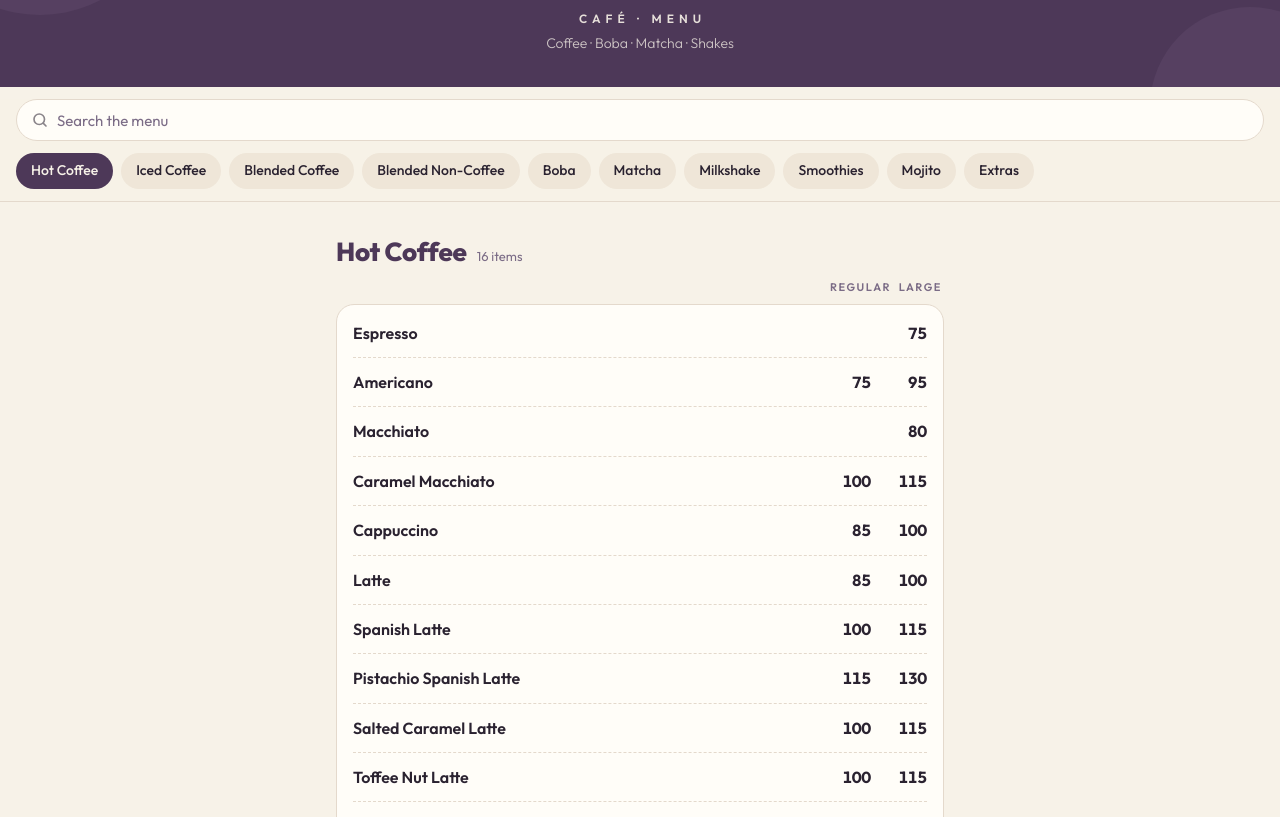
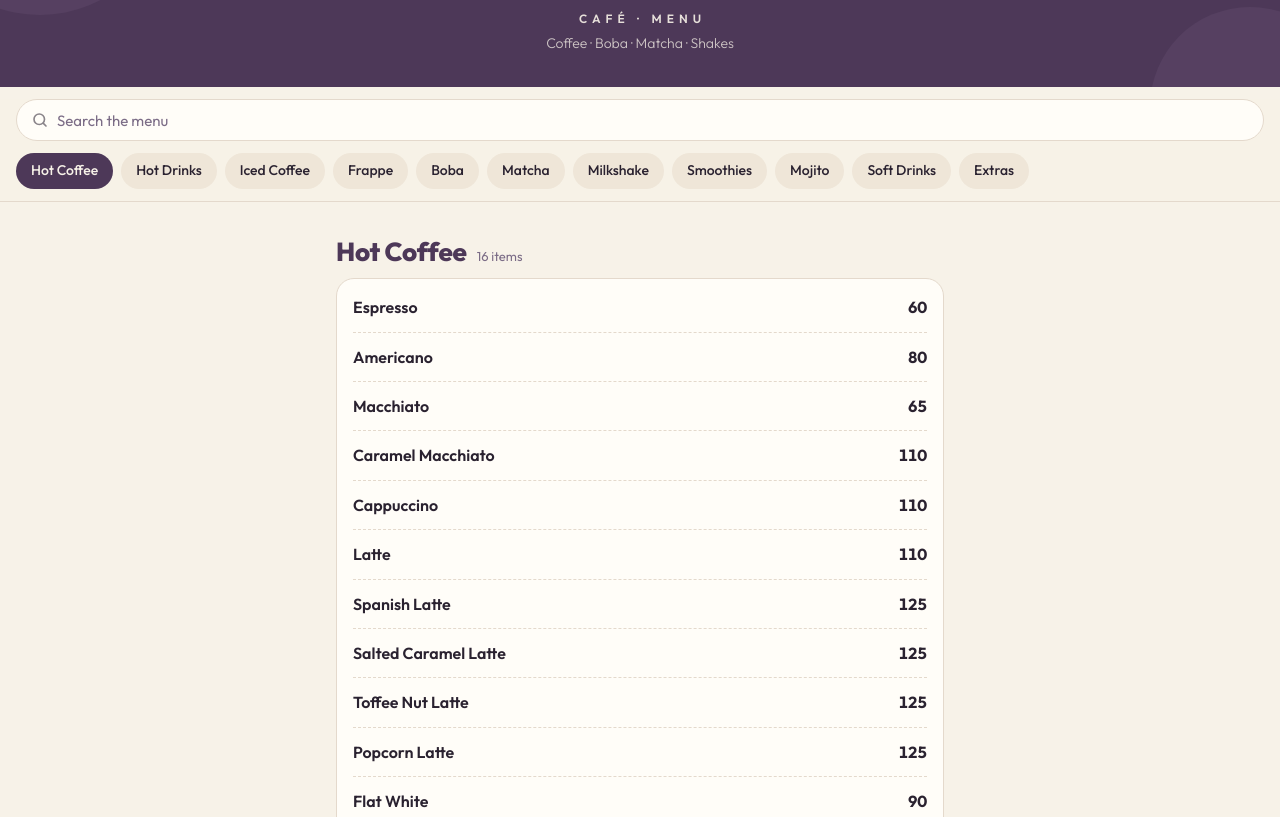
Before and after one commit to ahmedalhousen51-git/raw-menu, a plain HTML site: page index.html in a window 1280 px wide. Shown: the part 135-952 px from the top of the page. Drawn offline with Linux system fonts and the light colour scheme.

Commit message:
Update menu to new prices and categories (Hot Drinks, Frappe, Soft Drinks)
Co-Authored-By: Claude Opus 5.5 <noreply@anthropic.com>

```diff
--- a/index.html
+++ b/index.html
@@ -114,43 +114,45 @@ footer img{width:44px;margin:0 auto 10px;opacity:.85}
 // السعرين في الأصناف اللي ليها حجمين: [صغير، كبير]
 var SIZES = ["Regular", "Large"];
 var MENU = [
-  { id: "hot", name: "Hot Coffee", sized: true, items: [
-    ["Espresso", 75], ["Americano", [75, 95]], ["Macchiato", 80], ["Caramel Macchiato", [100, 115]],
-    ["Cappuccino", [85, 100]], ["Latte", [85, 100]], ["Spanish Latte", [100, 115]], ["Pistachio Spanish Latte", [115, 130]],
-    ["Salted Caramel Latte", [100, 115]], ["Toffee Nut Latte", [100, 115]], ["Popcorn Latte", [100, 115]], ["Cinnamon Latte", [100, 115]],
-    ["Flat White", 100], ["Cortado", 95], ["Dark Chocolate Mocha", [100, 115]], ["White Chocolate Mocha", [100, 115]] ] },
+  { id: "hot", name: "Hot Coffee", items: [
+    ["Espresso", 60], ["Americano", 80], ["Macchiato", 65], ["Caramel Macchiato", 110],
+    ["Cappuccino", 110], ["Latte", 110], ["Spanish Latte", 125], ["Salted Caramel Latte", 125],
+    ["Toffee Nut Latte", 125], ["Popcorn Latte", 125], ["Flat White", 90], ["Cortado", 80],
+    ["Dark Mocha", 125], ["White Mocha", 125], ["Turkish Coffee", 50], ["French Coffee", 80] ] },
+  { id: "hot-drinks", name: "Hot Drinks", items: [
+    ["Hot Chocolate Classic", 100], ["Hot Chocolate Hazelnut", 110], ["Hot Chocolate Salted Caramel", 110],
+    ["Hot Chocolate Oreo", 110], ["Hot Chocolate Tiramisu", 120] ] },
   { id: "iced", name: "Iced Coffee", items: [
-    ["Iced Latte", 100], ["Iced Spanish Latte", 115], ["Iced Pistachio Spanish Latte", 145], ["Iced Flat White", 115],
-    ["Iced Americano", 105], ["Iced Salted Caramel Latte", 115], ["Iced Toffee Nut Latte", 115], ["Iced Cinnamon Latte", 115],
-    ["Iced Popcorn Latte", 115], ["Iced Caramel Macchiato", 115], ["Iced Mocha", 115], ["Iced White Mocha", 115],
-    ["Iced Tea", 105], ["Iced Hibiscus", 125], ["Red Bull", 115] ] },
-  { id: "blended", name: "Blended Coffee", items: [
-    ["Espresso", 100], ["Caramel", 115], ["Salted Caramel", 115], ["Toffee Nut", 125], ["Mocha", 115], ["White Mocha", 115] ] },
-  { id: "blended-nc", name: "Blended Non-Coffee", items: [
-    ["Salted Caramel", 105], ["Peanut Butter", 115], ["Cookies Nutella", 125], ["White Chocolate Strawberry", 115] ] },
+    ["Iced Latte", 110], ["Iced Spanish Latte", 125], ["Iced Americano", 80], ["Iced Salted Caramel Latte", 125],
+    ["Iced Toffee Nut Latte", 125], ["Iced Popcorn Latte", 125], ["Iced Caramel Macchiato", 110], ["Iced Dark Mocha", 125],
+    ["Iced White Mocha", 125], ["Iced Tea", 110] ] },
+  { id: "frappe", name: "Frappe", items: [
+    ["Espresso Frappe", 100], ["Frappe Caramel", 120], ["Frappe Salted Caramel", 120], ["Frappe Toffee Nut", 120],
+    ["Frappe Dark Mocha", 120], ["Frappe White Mocha", 120], ["Frappe Coconut", 120] ] },
   { id: "boba", name: "Boba", items: [
-    ["Boba Milk Tea", 115], ["Boba Brown Sugar", 115], ["Boba Caramel", 115, "Original or salted"], ["Boba Coffee", 120],
-    ["Boba Spanish Latte", 130], ["Boba Matcha", 130], ["Boba Taro", 150], ["Boba Salted Caramel Peanut Butter", 130],
-    ["Boba White Chocolate", 125], ["Boba Cookies Nutella", 135], ["Boba Oreo", 115], ["Boba Lotus", 130],
-    ["Boba Rose Litchi", 135], ["Boba Raspberry", 135], ["Boba Blueberry", 135], ["Boba Strawberry", 135],
-    ["Boba Coconut", 135], ["Boba Colada", 135], ["Boba Mango Coconut", 130], ["Boba Mango Peach", 130],
-    ["Boba Strawberry Coconut", 130], ["Boba Coconut Cacao", 130] ] },
+    ["Boba Milk Tea", 120], ["Boba Brown Sugar", 120], ["Boba Coffee", 120], ["Boba Spanish Latte", 150],
+    ["Boba Matcha", 130], ["Boba Taro", 150], ["Boba Salted Caramel Peanut Butter", 135], ["Boba White Mocha", 125],
+    ["Boba Nutella", 135], ["Boba Oreo", 115], ["Boba Lotus", 135], ["Boba Raspberry", 135],
+    ["Boba Blueberry", 135], ["Boba Strawberry", 135], ["Boba Coconut", 135], ["Boba Colada", 135],
+    ["Boba Mango Coconut", 135], ["Boba Mango Peach", 130], ["Boba Strawberry Coconut", 130], ["Boba Coconut Cacao", 130],
+    ["Boba Caramel", 130], ["Boba Salted Caramel", 130], ["Boba Vanilla", 120] ] },
   { id: "matcha", name: "Matcha", items: [
-    ["Hot Matcha Latte", 115], ["Iced Matcha Classic", 115], ["Iced Matcha Vanilla", 130], ["Iced Matcha Salted Caramel", 130],
-    ["Iced Matcha White Chocolate", 130], ["Iced Matcha Strawberry", 140], ["Iced Matcha Raspberry", 140], ["Iced Matcha Coconut", 140],
-    ["Iced Matcha Mango", 140], ["Iced Matcha Lavender", 130], ["Blended Matcha", 125] ] },
+    ["Hot Matcha Latte", 110], ["Iced Matcha Salted Caramel", 125], ["Iced Matcha Strawberry", 125], ["Iced Matcha Raspberry", 125],
+    ["Iced Matcha Coconut", 125], ["Iced Matcha Mango", 125], ["Iced Matcha Lavender", 125] ] },
   { id: "milkshake", name: "Milkshake", items: [
-    ["Vanilla", 105], ["Chocolate", 105], ["Caramel", 105], ["Salted Caramel", 125], ["Taro", 135], ["Matcha", 135],
-    ["Strawberry", 115], ["Blueberry", 115], ["Coconut", 115], ["Oreo", 115], ["Nutella", 125], ["Lotus", 125],
-    ["Pistachio", 125], ["Kinder", 125] ] },
+    ["Vanilla", 100], ["Chocolate", 110], ["Caramel", 120], ["Taro", 130], ["Matcha", 130], ["Strawberry", 120],
+    ["Blueberry", 120], ["Oreo", 120], ["Nutella", 130], ["Lotus", 130], ["Pistachio", 150], ["Kinder", 130] ] },
   { id: "smoothies", name: "Smoothies", items: [
-    ["Blueberry", 95], ["Strawberry", 95], ["Mango Peach", 100], ["Mango Passion", 100], ["Orange Passion", 100],
-    ["Coconut Strawberry", 100], ["Sour Kiwi", 100] ] },
+    ["Blueberry Coconut", 110], ["Strawberry Peach", 110], ["Mango Passion", 120], ["Kiwi Lemon Mint", 110],
+    ["Coconut Pineapple", 110] ] },
   { id: "mojito", name: "Mojito", items: [
-    ["Mojito", 90, null, ["Strawberry", "Blueberry", "Mixed Berry", "Raspberry", "Watermelon", "Peach", "Passion", "Sour Kiwi"]],
-    ["Red Bull Mojito", 125] ] },
+    ["Mojito Lemon Mint", 80], ["Mojito Strawberry", 90], ["Mojito Blueberry", 90], ["Mojito Mixed Berry", 90],
+    ["Mojito Raspberry", 90], ["Mojito Watermelon", 90], ["Mojito Peach", 90], ["Mojito Passion", 90],
+    ["Mojito Sour Kiwi", 90], ["Mojito Red Bull", 130] ] },
+  { id: "soft", name: "Soft Drinks", items: [
+    ["Red Bull", 110], ["Water", 10] ] },
   { id: "extra", name: "Extras", items: [
-    ["Espresso Shot", 35], ["Boba", 50], ["Flavor", 35, null, ["Vanilla", "Caramel", "Hazelnut", "Fruits"]], ["Water", 25] ] }
+    ["Espresso Shot", 30], ["Boba", 40], ["Flavor", 30], ["Sauce", 30] ] }
 ];
 
 var $ = function (s) { return document.querySelector(s) };
```
